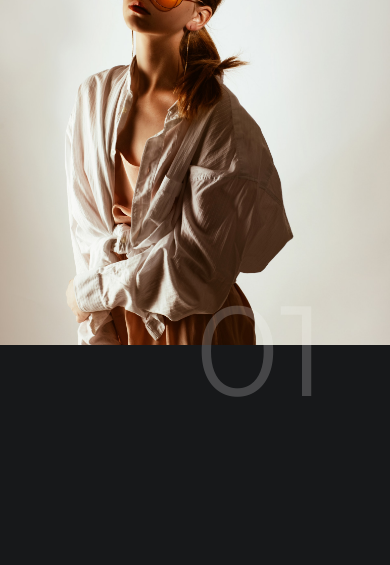
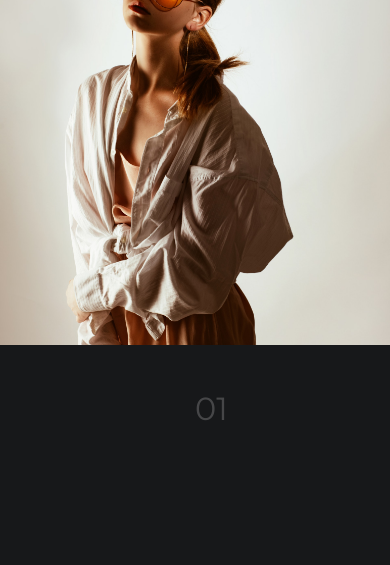
Before and after one commit to arakhm6/Tech-Life, a plain HTML site: page fashion/index.html in a window 390 px wide. Shown: the part 535-1100 px from the top of the page. Drawn offline with nearby package versions, Linux system fonts and the light colour scheme; a script that the page names is missing.

Commit message:
fashion page styling

```diff
--- a/style.css
+++ b/style.css
@@ -347,7 +347,7 @@
       margin: 2rem 0rem;
     }
     .fashion-nr {
-      font-size: 8rem;
+      font-size: 2rem;
     }
     .nav-bar {
       display: block;
```
